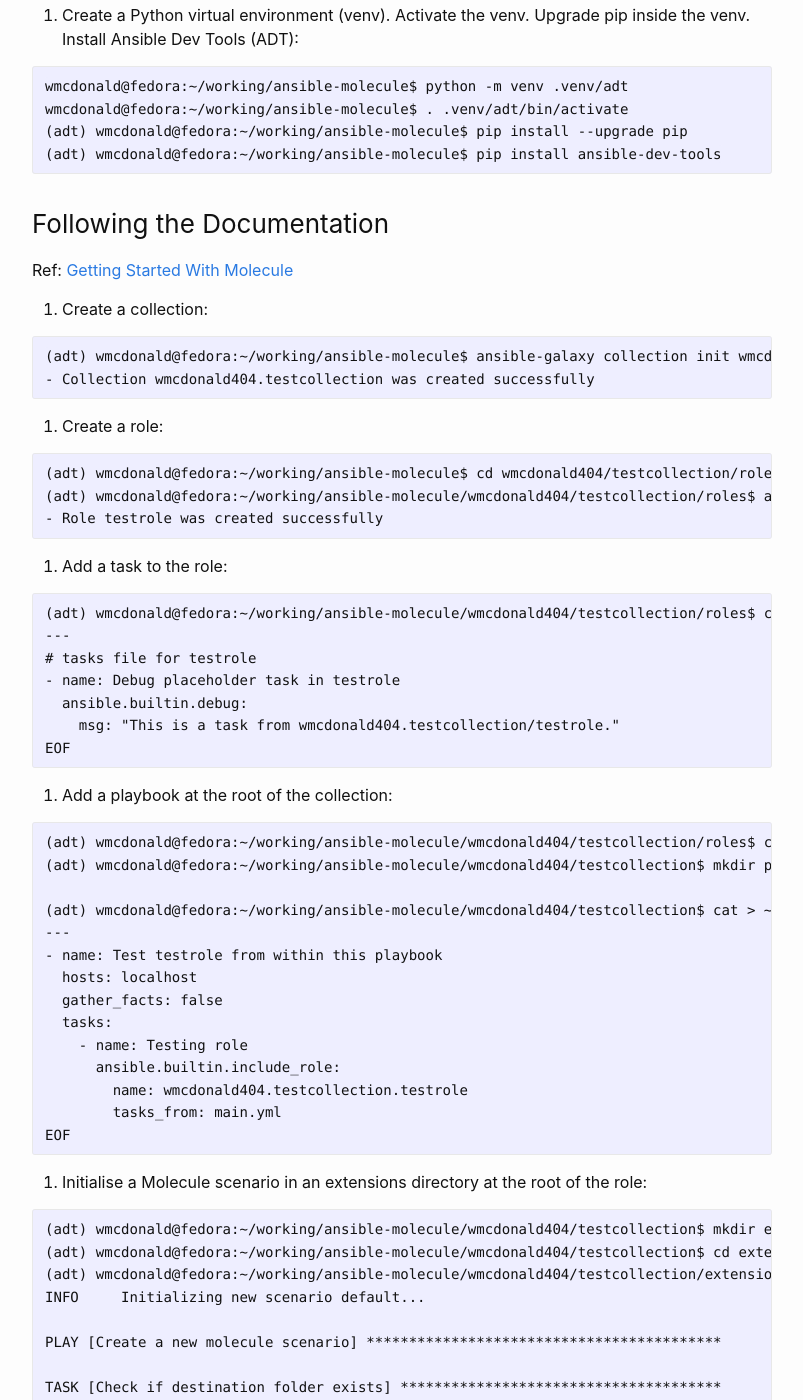
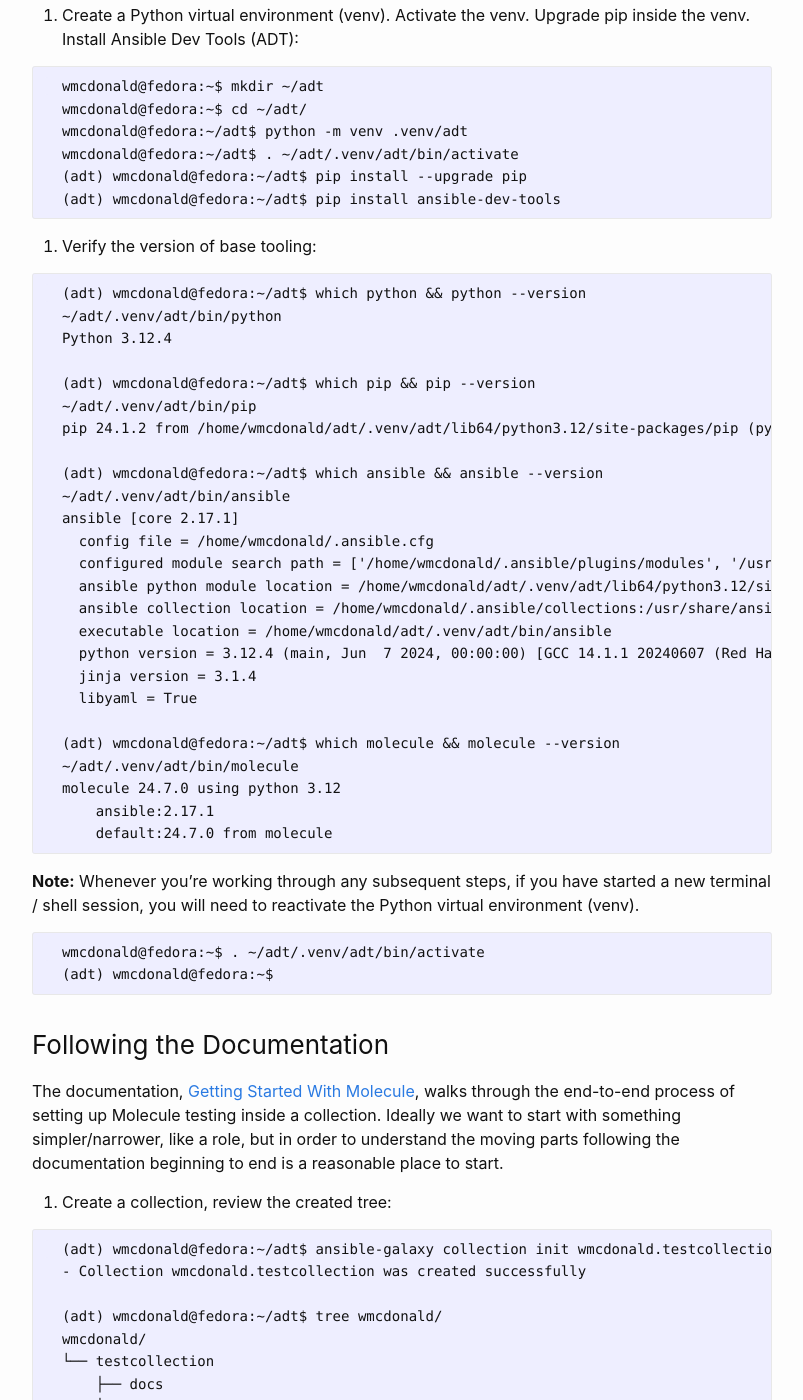
Before and after one commit to wmcdonald404/wmcdonald404.github.io, a Jekyll site: the page built from _posts/2024-07-08-14-25-00-ansible-molecule-testing-setup.md, in a window 1280 px wide and 1400 px high, scrolled down 723 px. Shown: the whole window, without its empty margins (238-1041 px from the left). Built offline with Jekyll 4.4.1, drawn with Linux system fonts in a browser that asks for light colours; our own code applies the rules of GitHub Pages for plain Markdown files; some of the changed text lies outside the part shown.

Commit message:
Move to a simpler/shorter path. Indent code blocks to render Markdown numbered lists correctly.

````diff
--- a/_posts/2024-07-08-14-25-00-ansible-molecule-testing-setup.md
+++ b/_posts/2024-07-08-14-25-00-ansible-molecule-testing-setup.md
@@ -22,62 +22,136 @@ So this is an attempt to capture the process to configure a new system for Ansib
 
 1. Create a Python virtual environment (venv). Activate the venv. Upgrade pip inside the venv. Install Ansible Dev Tools (ADT):
 
-```
-wmcdonald@fedora:~/working/ansible-molecule$ python -m venv .venv/adt
-wmcdonald@fedora:~/working/ansible-molecule$ . .venv/adt/bin/activate
-(adt) wmcdonald@fedora:~/working/ansible-molecule$ pip install --upgrade pip
-(adt) wmcdonald@fedora:~/working/ansible-molecule$ pip install ansible-dev-tools
-```
+  ```
+  wmcdonald@fedora:~$ mkdir ~/adt
+  wmcdonald@fedora:~$ cd ~/adt/
+  wmcdonald@fedora:~/adt$ python -m venv .venv/adt
+  wmcdonald@fedora:~/adt$ . ~/adt/.venv/adt/bin/activate
+  (adt) wmcdonald@fedora:~/adt$ pip install --upgrade pip
+  (adt) wmcdonald@fedora:~/adt$ pip install ansible-dev-tools
+  ```
+
+2. Verify the version of base tooling:
+
+  ```
+  (adt) wmcdonald@fedora:~/adt$ which python && python --version
+  ~/adt/.venv/adt/bin/python
+  Python 3.12.4
+
+  (adt) wmcdonald@fedora:~/adt$ which pip && pip --version
+  ~/adt/.venv/adt/bin/pip
+  pip 24.1.2 from /home/wmcdonald/adt/.venv/adt/lib64/python3.12/site-packages/pip (python 3.12)
+
+  (adt) wmcdonald@fedora:~/adt$ which ansible && ansible --version
+  ~/adt/.venv/adt/bin/ansible
+  ansible [core 2.17.1]
+    config file = /home/wmcdonald/.ansible.cfg
+    configured module search path = ['/home/wmcdonald/.ansible/plugins/modules', '/usr/share/ansible/plugins/modules']
+    ansible python module location = /home/wmcdonald/adt/.venv/adt/lib64/python3.12/site-packages/ansible
+    ansible collection location = /home/wmcdonald/.ansible/collections:/usr/share/ansible/collections
+    executable location = /home/wmcdonald/adt/.venv/adt/bin/ansible
+    python version = 3.12.4 (main, Jun  7 2024, 00:00:00) [GCC 14.1.1 20240607 (Red Hat 14.1.1-5)] (/home/wmcdonald/adt/.venv/adt/bin/python)
+    jinja version = 3.1.4
+    libyaml = True
+
+  (adt) wmcdonald@fedora:~/adt$ which molecule && molecule --version
+  ~/adt/.venv/adt/bin/molecule
+  molecule 24.7.0 using python 3.12
+      ansible:2.17.1
+      default:24.7.0 from molecule
+  ```
+
+**Note:** Whenever you're working through any subsequent steps, if you have started a new terminal / shell session, you will need to reactivate the Python virtual environment (venv).
+
+  ```
+  wmcdonald@fedora:~$ . ~/adt/.venv/adt/bin/activate
+  (adt) wmcdonald@fedora:~$
+  ```
 
 ### Following the Documentation
 
-Ref: [Getting Started With Molecule](https://ansible.readthedocs.io/projects/molecule/getting-started/)
+The documentation, [Getting Started With Molecule](https://ansible.readthedocs.io/projects/molecule/getting-started/), walks through the end-to-end process of setting up Molecule testing inside a collection. Ideally we want to start with something simpler/narrower, like a role, but in order to understand the moving parts following the documentation beginning to end is a reasonable place to start.
 
-1. Create a collection:
+1. Create a collection, review the created tree:
 
-```
-(adt) wmcdonald@fedora:~/working/ansible-molecule$ ansible-galaxy collection init wmcdonald404.testcollection
-- Collection wmcdonald404.testcollection was created successfully
-```
+  ```
+  (adt) wmcdonald@fedora:~/adt$ ansible-galaxy collection init wmcdonald.testcollection
+  - Collection wmcdonald.testcollection was created successfully
+
+  (adt) wmcdonald@fedora:~/adt$ tree wmcdonald/
+  wmcdonald/
+  └── testcollection
+      ├── docs
+      ├── galaxy.yml
+      ├── meta
+      │   └── runtime.yml
+      ├── plugins
+      │   └── README.md
+      ├── README.md
+      └── roles
+
+  6 directories, 4 files
+  ```
 
 2. Create a role:
 
-```
-(adt) wmcdonald@fedora:~/working/ansible-molecule$ cd wmcdonald404/testcollection/roles/
-(adt) wmcdonald@fedora:~/working/ansible-molecule/wmcdonald404/testcollection/roles$ ansible-galaxy role init testrole
-- Role testrole was created successfully
-```
+  ```
+  (adt) wmcdonald@fedora:~/adt$ cd ~/adt/wmcdonald/testcollection/roles/
+  (adt) wmcdonald@fedora:~/adt/wmcdonald/testcollection/roles$ ansible-galaxy role init testrole
+  - Role testrole was created successfully
+
+  (adt) wmcdonald@fedora:~/adt/wmcdonald/testcollection/roles$ tree testrole/
+  testrole/
+  ├── defaults
+  │   └── main.yml
+  ├── files
+  ├── handlers
+  │   └── main.yml
+  ├── meta
+  │   └── main.yml
+  ├── README.md
+  ├── tasks
+  │   └── main.yml
+  ├── templates
+  ├── tests
+  │   ├── inventory
+  │   └── test.yml
+  └── vars
+      └── main.yml
+
+  9 directories, 8 files
+  ```
 
 3. Add a task to the role:
 
-```
-(adt) wmcdonald@fedora:~/working/ansible-molecule/wmcdonald404/testcollection/roles$ cat > ~/working/ansible-molecule/wmcdonald404/testcollection/roles/testrole/tasks/main.yml <<EOF
----
-# tasks file for testrole
-- name: Debug placeholder task in testrole
-  ansible.builtin.debug:
-    msg: "This is a task from wmcdonald404.testcollection/testrole."
-EOF
-```
+  ```
+  (adt) wmcdonald@fedora:~/adt/wmcdonald/testcollection/roles$ cd ~/adt/
+  (adt) wmcdonald@fedora:~/adt$ cat > ~/adt/wmcdonald/testcollection/roles/testrole/tasks/main.yml <<EOF
+  ---
+  # tasks file for testrole
+  - name: Debug placeholder task in testrole
+    ansible.builtin.debug:
+      msg: "This is a task from wmcdonald404.testcollection/testrole."
+  EOF
+  ```
 
 4. Add a playbook at the root of the collection:
 
-```
-(adt) wmcdonald@fedora:~/working/ansible-molecule/wmcdonald404/testcollection/roles$ cd ~/working/ansible-molecule/wmcdonald404/testcollection/
-(adt) wmcdonald@fedora:~/working/ansible-molecule/wmcdonald404/testcollection$ mkdir playbooks
+  ```
+  (adt) wmcdonald@fedora:~/adt$ mkdir ~/adt/wmcdonald/testcollection/playbooks
 
-(adt) wmcdonald@fedora:~/working/ansible-molecule/wmcdonald404/testcollection$ cat > ~/working/ansible-molecule/wmcdonald404/testcollection/playbooks/playbook.yml <<EOF
----
-- name: Test testrole from within this playbook
-  hosts: localhost
-  gather_facts: false
-  tasks:
-    - name: Testing role
-      ansible.builtin.include_role:
-        name: wmcdonald404.testcollection.testrole
-        tasks_from: main.yml
-EOF
-```
+  (adt) wmcdonald@fedora:~/adt$ cat > ~/adt/wmcdonald/testcollection/playbooks/playbook.yml <<EOF
+  ---
+  - name: Test testrole from within this playbook
+    hosts: localhost
+    gather_facts: false
+    tasks:
+      - name: Testing role
+        ansible.builtin.include_role:
+          name: wmcdonald404.testcollection.testrole
+          tasks_from: main.yml
+  EOF
+  ```
 
 5. Initialise a Molecule scenario in an extensions directory at the root of the role:
 
````
Also changed, not shown: other parts of _posts/2024-07-08-14-25-00-ansible-molecule-testing-setup.md (+1 -1 lines).
